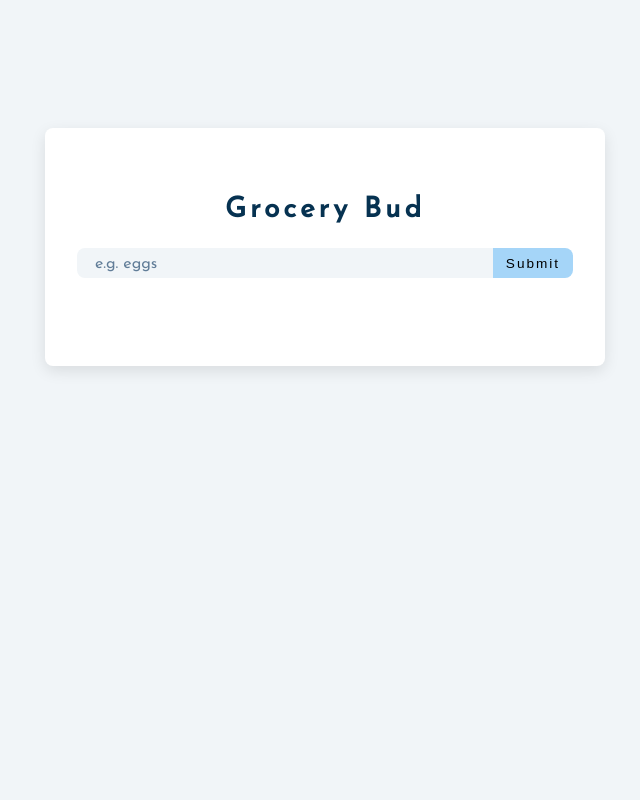
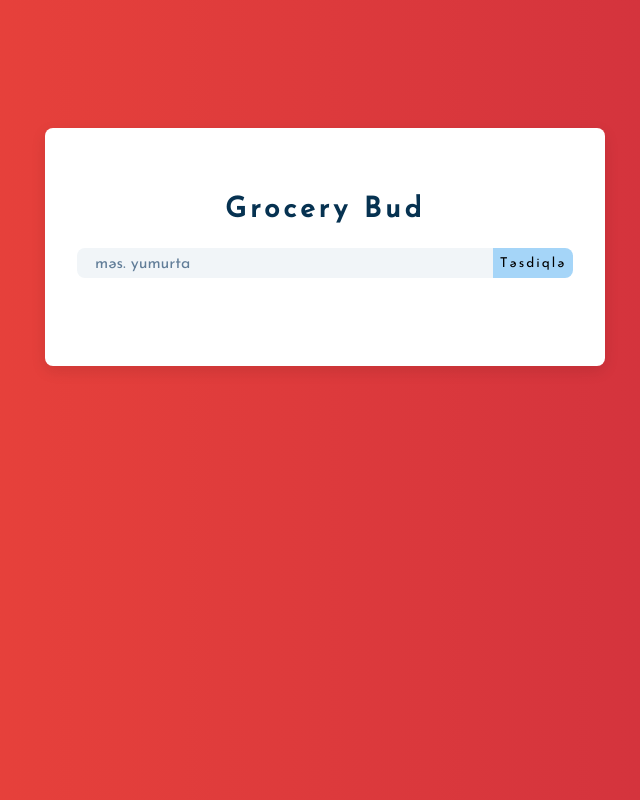
Before and after one commit to alvinmammad/js-examples, a plain HTML site: page grocery-bud/index.html in a window 1280 px wide. Shown: the whole page, without its empty margins (315-955 px from the left). Drawn offline with Linux system fonts and the light colour scheme.

Commit message:
some changes on index.html and style.css

```diff
--- a/grocery-bud/index.html
+++ b/grocery-bud/index.html
@@ -21,8 +21,8 @@
         <p class="alert"></p>
         <h3>grocery bud</h3>
         <div class="form-control">
-          <input type="text" id="grocery" placeholder="e.g. eggs" />
-          <button type="submit" class="submit-btn">submit</button>
+          <input type="text" id="grocery" placeholder="məs. yumurta" />
+          <button type="submit" class="submit-btn">təsdiqlə</button>
         </div>
       </form>
       <!-- list -->
--- a/grocery-bud/style.css
+++ b/grocery-bud/style.css
@@ -68,7 +68,18 @@ Global Styles
 }
 body {
   font-family: "Josefin Sans", sans-serif !important;
-  background: var(--clr-grey-10);
+  background: #cb2d3e; /* fallback for old browsers */
+  background: -webkit-linear-gradient(
+    to right,
+    #ef473a,
+    #cb2d3e
+  ); /* Chrome 10-25, Safari 5.1-6 */
+  background: linear-gradient(
+    to right,
+    #ef473a,
+    #cb2d3e
+  ); /* W3C, IE 10+/ Edge, Firefox 16+, Chrome 26+, Opera 12+, Safari 7+ */
+
   color: var(--clr-grey-1);
   line-height: 1.5;
   font-size: 0.875rem;
@@ -235,6 +246,7 @@ Grocery List
   color: var(--clr-grey-5);
 }
 .submit-btn {
+  font-family: "Josefin Sans", sans-serif !important;
   background: var(--clr-primary-8);
   border-color: transparent;
   flex: 0 0 5rem;
@@ -309,6 +321,7 @@ Grocery List
 }
 .clear-btn {
   text-transform: capitalize;
+  font-family: "Josefin Sans", sans-serif !important;
   width: 10rem;
   height: 1.5rem;
   display: grid;
```
